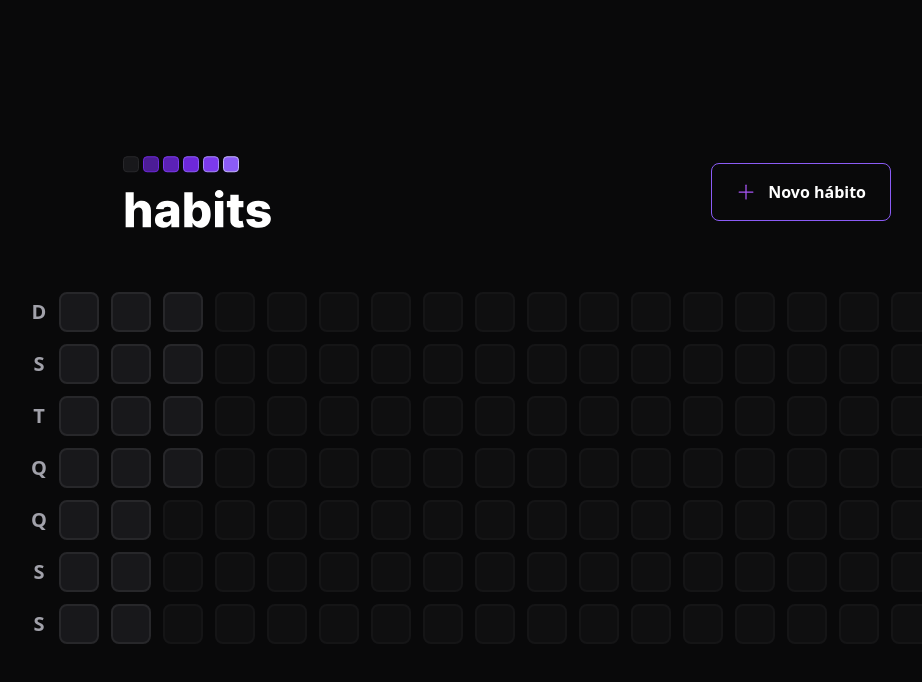
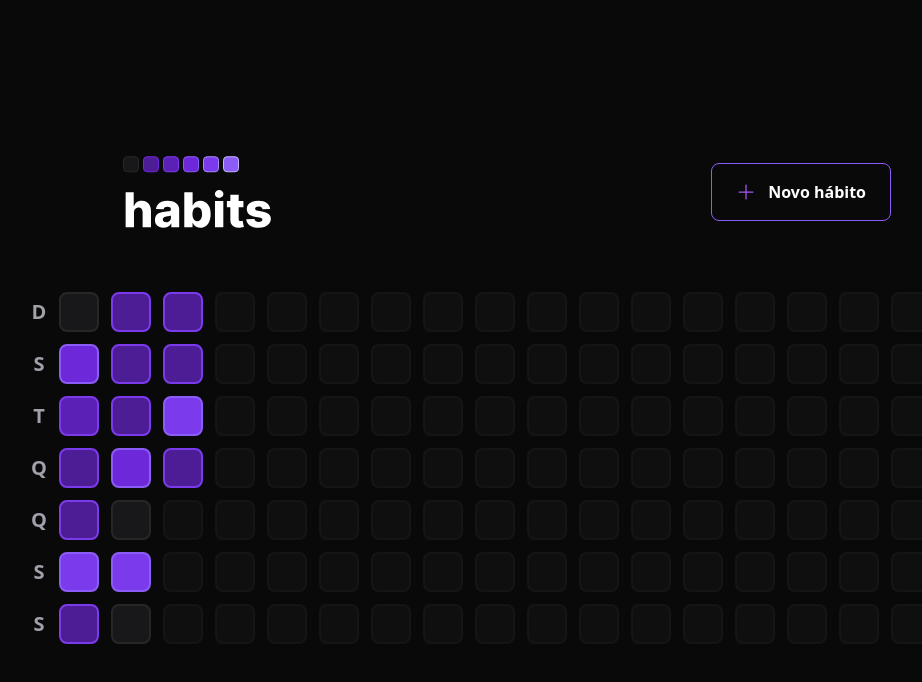
Before and after one commit to guilhermematos13/habits-project, a React (Vite) app in the folder web/: page / in a window 1280 px wide. Shown: the top 682 px of the page, without its empty margins (133-1055 px from the left). Built offline with nearby package versions, Linux system fonts and the light colour scheme.

Commit message:
feat: config summary table with specific colors

```diff
--- a/web/package.json
+++ b/web/package.json
@@ -11,6 +11,7 @@
   "dependencies": {
     "@radix-ui/react-dialog": "^1.0.2",
     "@radix-ui/react-popover": "^1.0.3",
+    "clsx": "^1.2.1",
     "dayjs": "^1.11.7",
     "phosphor-react": "^1.4.1",
     "react": "^18.2.0",
--- a/web/src/components/HabitDay.tsx
+++ b/web/src/components/HabitDay.tsx
@@ -1,13 +1,31 @@
 import * as Popover from "@radix-ui/react-popover";
+import clsx from "clsx";
 import { ProgressBar } from "./ProgressBar";
-// interface HabitProps {
-//   completed: number;
-// }
 
-export function HabitDay() {
+interface HabitDayProps {
+  completed: number;
+  amount: number;
+}
+
+export function HabitDay({ completed, amount }: HabitDayProps) {
+  const completedPercentage = Math.round((completed / amount) * 100);
+
   return (
     <Popover.Root>
-      <Popover.Trigger className="w-10 h-10 bg-zinc-900 border-2 border-zinc-800 rounded-lg"></Popover.Trigger>
+      <Popover.Trigger
+        className={clsx("w-10 h-10  border-2 rounded-lg", {
+          " bg-zinc-900 border-zinc-800": completedPercentage === 0,
+          "bg-violet-500 border-violet-500":
+            completedPercentage > 0 && completedPercentage < 20,
+          "bg-violet-600 border-violet-500":
+            completedPercentage >= 20 && completedPercentage < 40,
+          "bg-violet-700 border-violet-500":
+            completedPercentage >= 40 && completedPercentage < 60,
+          "bg-violet-800 border-violet-600":
+            completedPercentage >= 60 && completedPercentage < 80,
+          "bg-violet-900 border-violet-600": completedPercentage >= 80,
+        })}
+      />
       <Popover.Portal>
         <Popover.Content className="min-w-[320px] p-6 rounded-2xl bg-zinc-900 flex flex-col">
           <span className="font-semibold text-zinc-400">Sexta-Feira</span>
@@ -15,7 +33,7 @@
             17/01
           </span>
 
-          <ProgressBar progress={75} />
+          <ProgressBar progress={completedPercentage} />
 
           <Popover.Arrow height={8} width={16} className="fill-zinc-900" />
         </Popover.Content>
--- a/web/src/components/SummaryTable.tsx
+++ b/web/src/components/SummaryTable.tsx
@@ -27,7 +27,13 @@
       </div>
       <div className="grid grid-rows-7 grid-flow-col gap-3">
         {summaryDates.map((date) => {
-          return <HabitDay key={date.toString()} />;
+          return (
+            <HabitDay
+              key={date.toString()}
+              amount={5}
+              completed={Math.round(Math.random() * 5)}
+            />
+          );
         })}
 
         {amountOfDaysToFill > 0 &&
```
Also changed, not shown: 1 other file (tests, documents, lock files or other folders).
